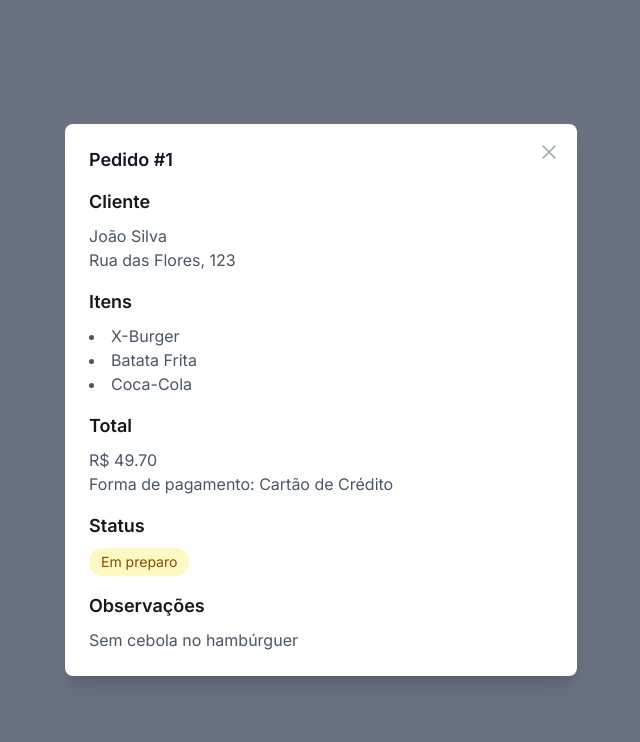
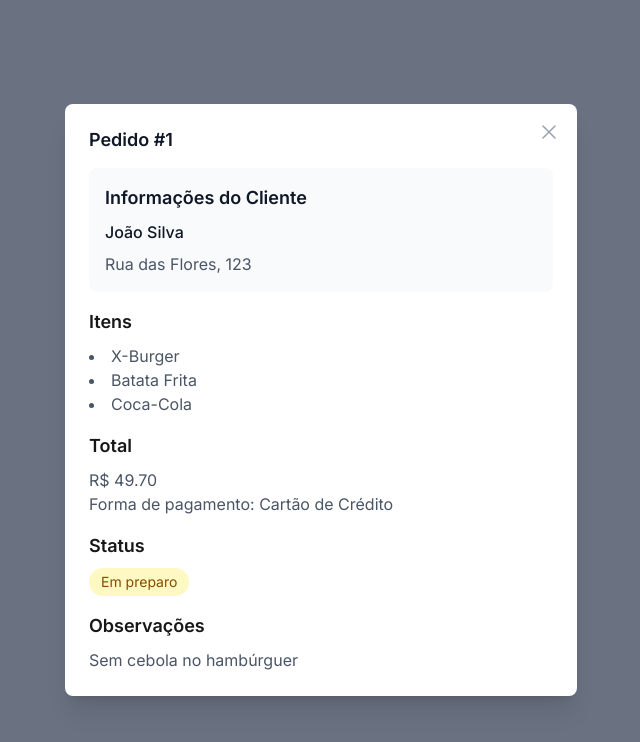
Before and after one commit to in1ootiva/admin-next, a Next.js app: page /pedidos in a window 1280 px wide. Both pictures are taken after a click on the element 453 px from the left and 170 px from the top of the page. Shown: the top 742 px of the page, without its empty margins (319-959 px from the left). Built offline with nearby package versions, Linux system fonts and the light colour scheme.

Commit message:
style: melhora visualização das informações do cliente no modal de pedidos

```diff
--- a/src/app/pedidos/page.tsx
+++ b/src/app/pedidos/page.tsx
@@ -98,10 +98,12 @@ export default function PedidosPage() {
       >
         {selectedOrder && (
           <div className="space-y-4">
-            <div>
-              <h3 className="text-lg font-semibold mb-2">Cliente</h3>
-              <p className="text-gray-600">{selectedOrder.customerName}</p>
-              <p className="text-gray-600">{selectedOrder.address}</p>
+            <div className="bg-gray-50 p-4 rounded-lg">
+              <h3 className="text-lg font-semibold text-gray-900 mb-2">Informações do Cliente</h3>
+              <div className="space-y-2">
+                <p className="text-gray-900 font-medium">{selectedOrder.customerName}</p>
+                <p className="text-gray-600">{selectedOrder.address}</p>
+              </div>
             </div>
 
             <div>
```
